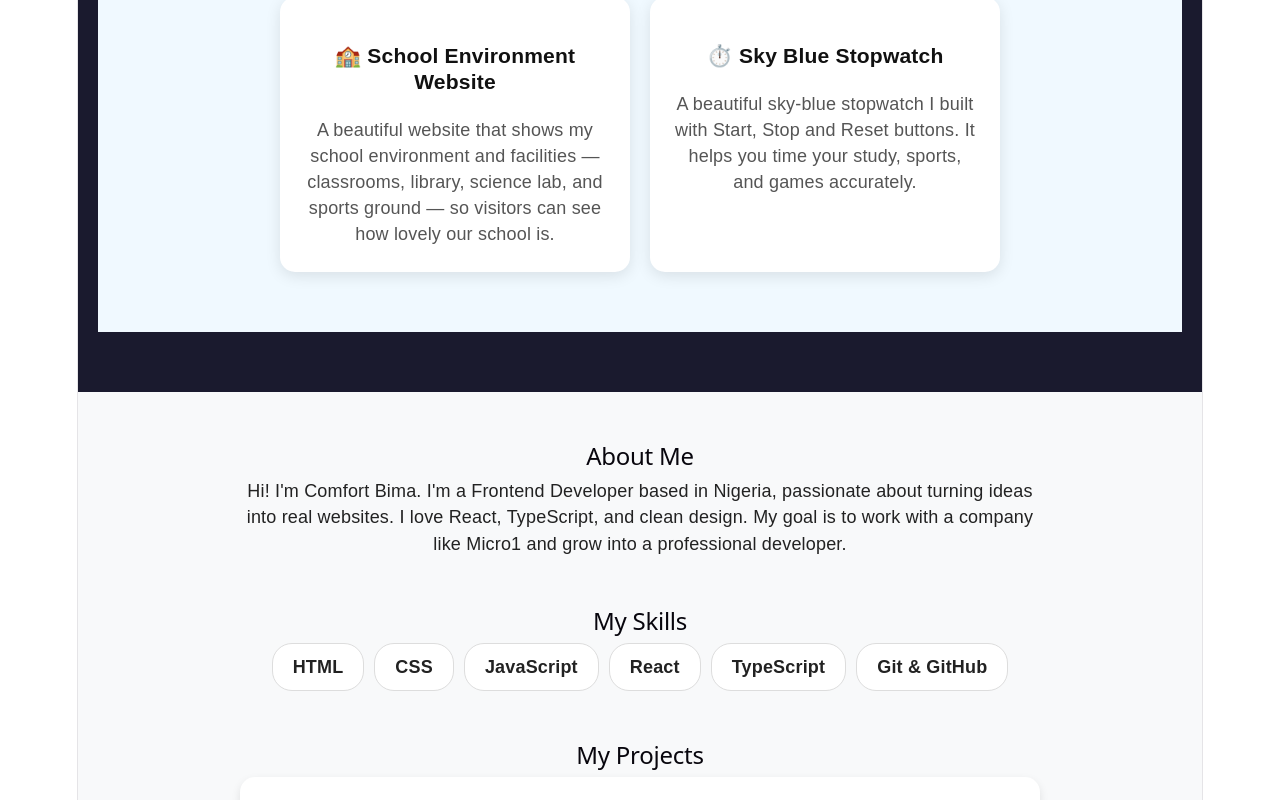
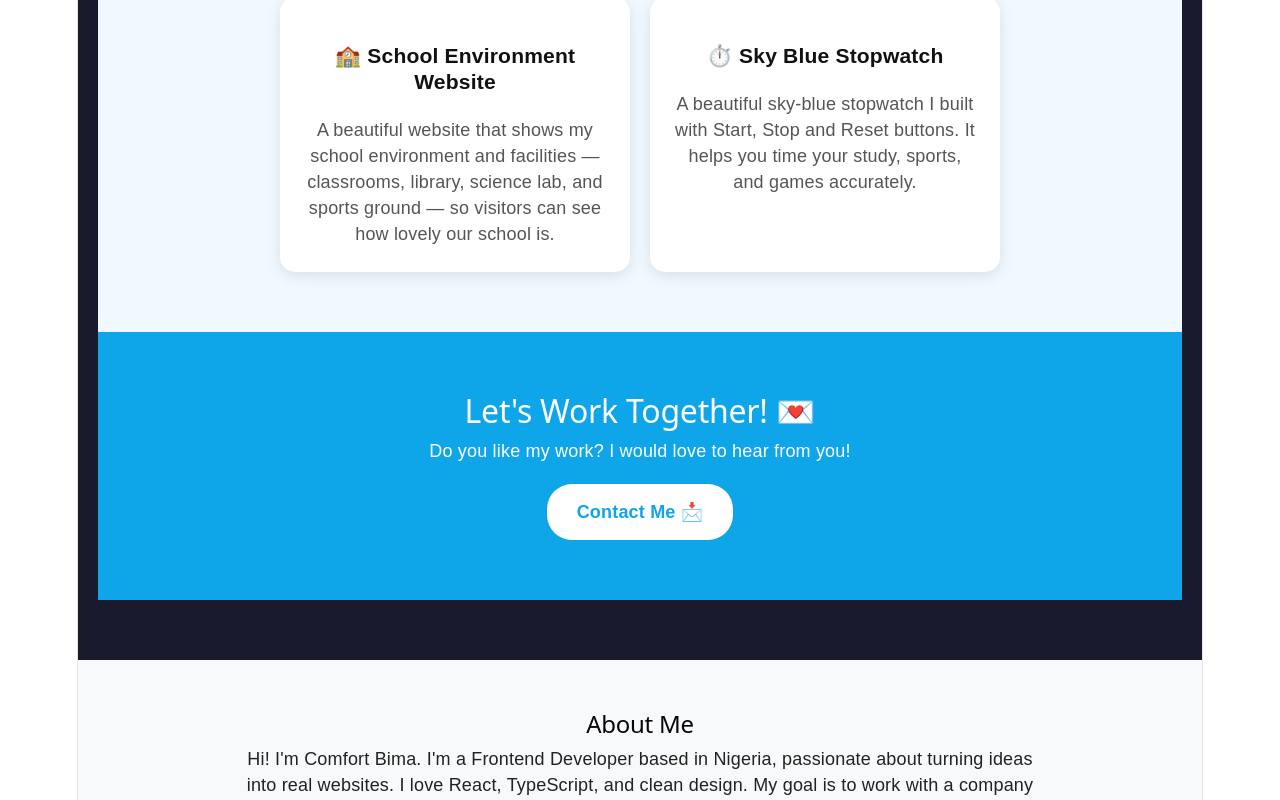
Before and after one commit to comfortbimafrontend/-my-first-project, a React (Vite) app: page / in a window 1280 px wide. Shown: the part 455-1255 px from the top of the page. Built offline with nearby package versions, Linux system fonts and the light colour scheme.

Commit message:
Added contact me

```diff
--- a/src/App.tsx
+++ b/src/App.tsx
@@ -32,6 +32,15 @@ function App() {
     </div>
 
   </div>
+</section>
+{/* CONTACT ME SECTION */}
+<section id="contact" style={{ padding: '60px 20px', background: '#0ea5e9', textAlign: 'center' }}>
+  <h2 style={{ fontSize: '32px', color: 'white' }}>Let's Work Together! 💌</h2>
+  <p style={{ color: 'white', fontSize: '18px' }}>Do you like my work? I would love to hear from you!</p>
+
+  <a href="bimadunamifson@gmail.com" style={{ display: 'inline-block', background: 'white', color: '#0ea5e9', padding: '15px 30px', borderRadius: '25px', fontWeight: 'bold', textDecoration: 'none', marginTop: '20px', fontSize: '18px' }}>
+    Contact Me 📩
+  </a>
 </section>
 
       </div>
```
